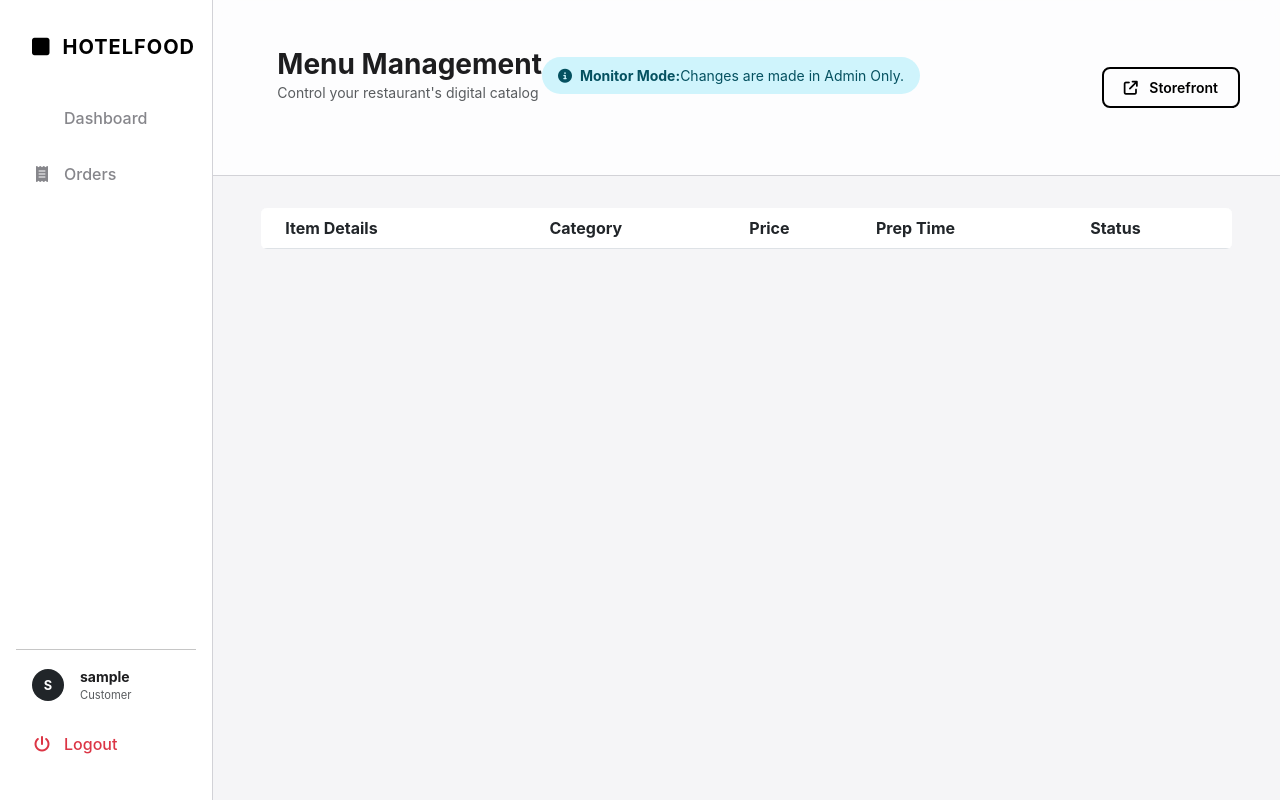
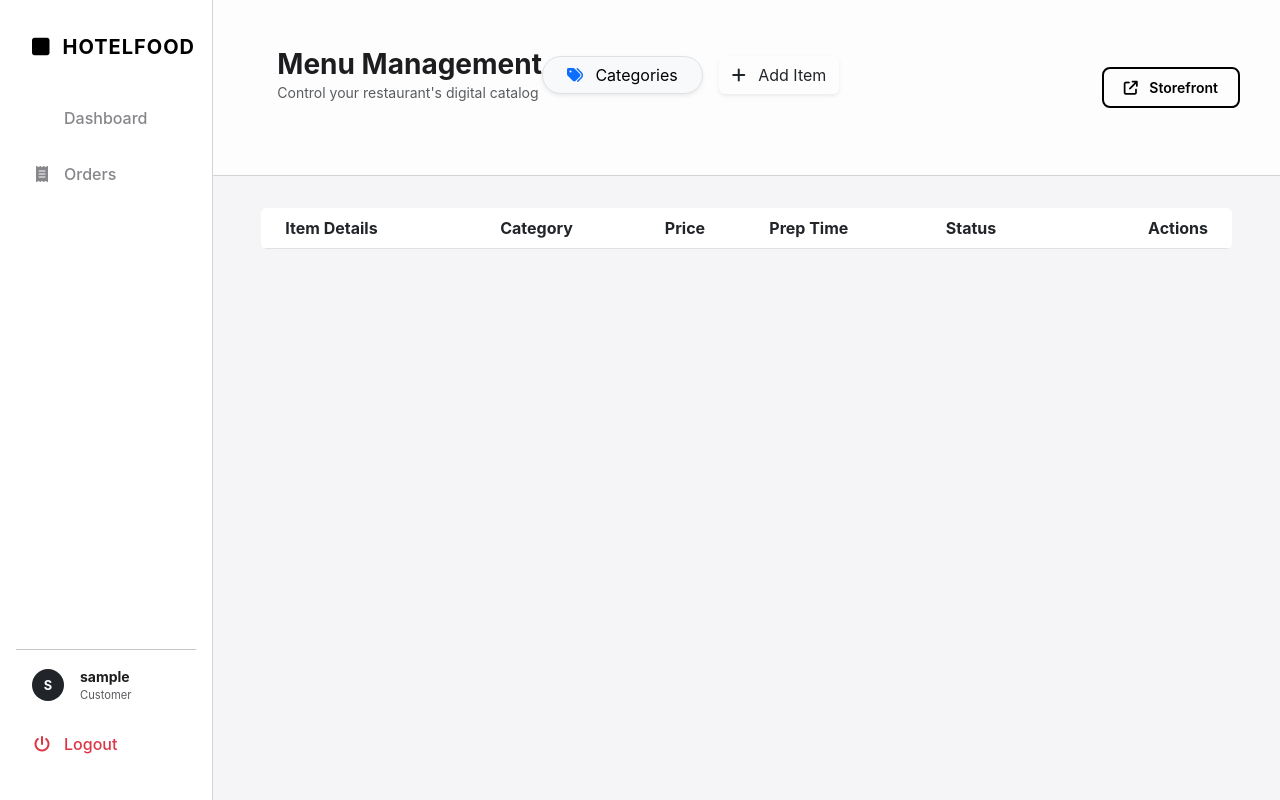
Before and after one commit to arjunbabu9656/Hotal-management, a Django app: page /manager/menu/ in a window 1280 px wide. Run offline with Django 5.2, Linux system fonts and the light colour scheme; the visitor is signed in with stand-in values (Sample User, id 1); data comes from the database, SQL or seed files in the repository; data that the repository does not hold is empty.

Commit message:
UI: Complete Mobile Responsiveness Overhaul & Manager Permission Update

```diff
--- a/manager/templates/manager/base_manager.html
+++ b/manager/templates/manager/base_manager.html
@@ -74,17 +74,27 @@
             <!-- Main Content Area -->
             <main class="col-md-9 ms-sm-auto col-lg-10">
                 <!-- Mobile Nav (Visible only on mobile) -->
-                <div class="d-md-none p-3 border-bottom bg-white d-flex justify-content-between align-items-center">
-                    <div class="fw-bold"><i class="fas fa-square me-2"></i> HotelFood</div>
-                    <button class="btn btn-sm btn-dark" type="button" data-bs-toggle="collapse" data-bs-target="#mobileMenu">
+                <!-- Mobile Nav Upgrade -->
+                <div class="d-md-none p-3 border-bottom bg-white sticky-top z-3 d-flex justify-content-between align-items-center shadow-sm">
+                    <div class="fw-bold h5 mb-0"><i class="fas fa-square me-2 text-dark"></i>HotelFood</div>
+                    <button class="btn btn-dark rounded-pill" type="button" data-bs-toggle="collapse" data-bs-target="#mobileMenu">
                         <i class="fas fa-bars"></i>
                     </button>
-                    <div class="collapse w-100 position-absolute start-0 top-100 bg-white shadow-lg z-3" id="mobileMenu">
-                        <div class="p-3">
-                            <!-- Mobile links here -->
-                            <a class="admin-nav-link" href="{% url 'manager:dashboard' %}">Dashboard</a>
-                            <a class="admin-nav-link" href="{% url 'manager:order_list' %}">Orders</a>
-                            <a class="admin-nav-link text-danger" href="{% url 'accounts:logout' %}">Logout</a>
+                    <div class="collapse w-100 position-absolute start-0 top-100 bg-white shadow-lg animate-in" id="mobileMenu">
+                        <div class="p-3 admin-nav">
+                            <a class="admin-nav-link" href="{% url 'manager:dashboard' %}">
+                                <i class="fas fa-th-large"></i> Dashboard
+                            </a>
+                            <a class="admin-nav-link" href="{% url 'manager:order_list' %}">
+                                <i class="fas fa-receipt"></i> Orders
+                            </a>
+                            <a class="admin-nav-link" href="{% url 'manager:menu_list' %}">
+                                <i class="fas fa-utensils"></i> Menu Items
+                            </a>
+                            <hr class="my-2 opacity-10">
+                            <a class="admin-nav-link text-danger" href="{% url 'accounts:logout' %}">
+                                <i class="fas fa-power-off"></i> Logout
+                            </a>
                         </div>
                     </div>
                 </div>
--- a/manager/templates/manager/menu.html
+++ b/manager/templates/manager/menu.html
@@ -6,8 +6,13 @@
         <h1 class="h3 fw-bold mb-0">Menu Management</h1>
         <p class="text-muted small mb-0">Control your restaurant's digital catalog</p>
     </div>
-    <div class="d-flex alert alert-info py-2 px-3 small border-0 mb-0 rounded-pill">
-        <i class="fas fa-info-circle me-2 mt-1"></i><strong>Monitor Mode:</strong> Changes are made in Admin Only.
+    <div class="d-flex gap-3">
+        <a href="{% url 'manager:category_list' %}" class="btn btn-light rounded-pill px-4 border shadow-sm">
+            <i class="fas fa-tags me-2 text-primary"></i> Categories
+        </a>
+        <a href="{% url 'manager:food_item_add' %}" class="btn btn-premium shadow-sm">
+            <i class="fas fa-plus me-2"></i> Add Item
+        </a>
     </div>
 </div>
 {% endblock %}
@@ -23,6 +28,7 @@
                     <th>Price</th>
                     <th>Prep Time</th>
                     <th>Status</th>
+                    <th class="text-end pe-4">Actions</th>
                 </tr>
             </thead>
             <tbody>
@@ -60,6 +66,17 @@
                         </span>
                         {% endif %}
                     </td>
+                    <td class="text-end pe-4">
+                        <div class="btn-group">
+                            <a href="{% url 'manager:food_item_edit' item.pk %}" class="btn btn-action-pill me-2">
+                                <i class="fas fa-edit me-1 text-primary"></i> Edit
+                            </a>
+                            <a href="{% url 'manager:food_item_delete' item.pk %}" class="btn btn-action-pill text-danger">
+                                <i class="fas fa-trash-alt me-1"></i>
+                            </a>
+                        </div>
+                    </td>
+                </tr>
                 {% endfor %}
             </tbody>
         </table>
--- a/manager/views.py
+++ b/manager/views.py
@@ -63,14 +63,14 @@ def order_detail(request, order_id):
     return render(request, 'manager/order_detail.html', {'order': order})
 
 @login_required
-@role_required(allowed_roles=['owner'])
+@role_required(allowed_roles=['owner', 'manager'])
 def menu_list(request):
     items = FoodItem.objects.all().order_by('category')
     categories = Category.objects.all()
     return render(request, 'manager/menu.html', {'items': items, 'categories': categories})
 
 @login_required
-@owner_required
+@role_required(allowed_roles=['owner', 'manager'])
 def food_item_add(request):
     if request.method == 'POST':
         form = FoodItemForm(request.POST, request.FILES)
@@ -83,7 +83,7 @@ def food_item_add(request):
     return render(request, 'manager/menu_form.html', {'form': form, 'title': 'Add Food Item'})
 
 @login_required
-@owner_required
+@role_required(allowed_roles=['owner', 'manager'])
 def food_item_edit(request, pk):
     item = get_object_or_404(FoodItem, pk=pk)
     if request.method == 'POST':
@@ -97,7 +97,7 @@ def food_item_edit(request, pk):
     return render(request, 'manager/menu_form.html', {'form': form, 'item': item, 'title': 'Edit Food Item'})
 
 @login_required
-@owner_required
+@role_required(allowed_roles=['owner', 'manager'])
 def food_item_delete(request, pk):
     item = get_object_or_404(FoodItem, pk=pk)
     if request.method == 'POST':
@@ -107,13 +107,13 @@ def food_item_delete(request, pk):
     return render(request, 'manager/confirm_delete.html', {'item': item, 'type': 'Food Item'})
 
 @login_required
-@role_required(allowed_roles=['owner'])
+@role_required(allowed_roles=['owner', 'manager'])
 def category_list(request):
     categories = Category.objects.all()
     return render(request, 'manager/category_list.html', {'categories': categories})
 
 @login_required
-@owner_required
+@role_required(allowed_roles=['owner', 'manager'])
 def category_add(request):
     if request.method == 'POST':
         form = CategoryForm(request.POST, request.FILES)
@@ -126,7 +126,7 @@ def category_add(request):
     return render(request, 'manager/menu_form.html', {'form': form, 'title': 'Add Category'})
 
 @login_required
-@owner_required
+@role_required(allowed_roles=['owner', 'manager'])
 def category_edit(request, pk):
     category = get_object_or_404(Category, pk=pk)
     if request.method == 'POST':
@@ -140,7 +140,7 @@ def category_edit(request, pk):
     return render(request, 'manager/menu_form.html', {'form': form, 'title': 'Edit Category'})
 
 @login_required
-@owner_required
+@role_required(allowed_roles=['owner', 'manager'])
 def category_delete(request, pk):
     category = get_object_or_404(Category, pk=pk)
     if request.method == 'POST':
--- a/menu/templates/menu/menu_list.html
+++ b/menu/templates/menu/menu_list.html
@@ -21,7 +21,7 @@
 </div>
 
 <!-- Category Filters -->
-<div class="mb-4 d-flex flex-wrap justify-content-center gap-2 animate-fade-in px-2" style="animation-delay: 0.1s;">
+<div class="mb-4 d-flex flex-nowrap overflow-auto hide-scrollbar justify-content-start justify-content-md-center gap-2 animate-fade-in px-2 category-scroll" style="animation-delay: 0.1s;">
     <a href="{% url 'menu:menu_list' %}" class="btn rounded-pill px-3 py-2 fw-medium small {% if not current_category %}btn-premium{% else %}btn-light border{% endif %}">
         All
     </a>
```
Also changed, not shown: skills-lock.json (deleted, +0 -10 lines), staff/templates/staff/base_staff.html (+6 -5 lines), staff/templates/staff/dashboard.html (+11 -11 lines), static/css/admin_panel.css (+84 -0 lines).
